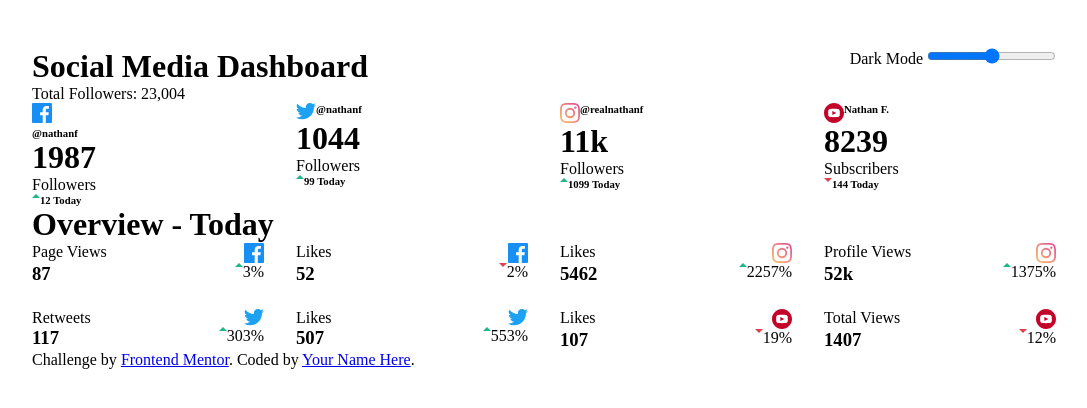
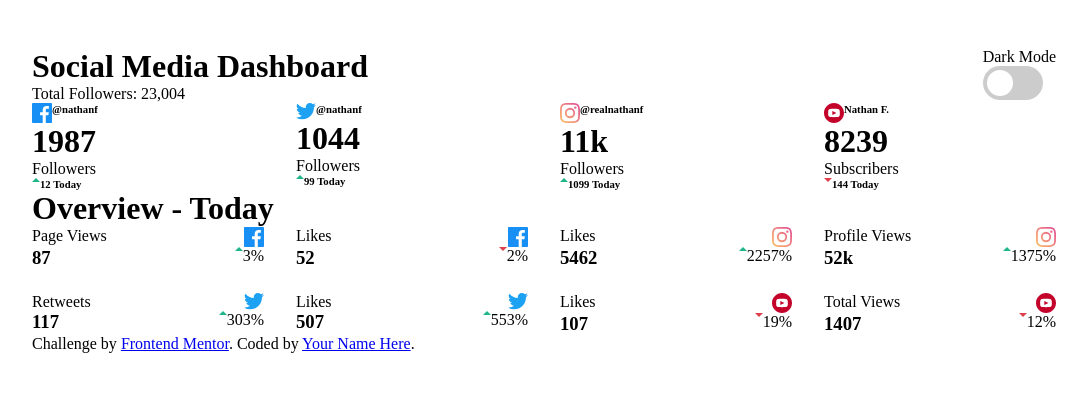
Before and after one commit to roadblock37/social-dashboard, a website: page index.html in a window 1280 px wide. Shown: the whole page, without its empty margins (96-1183 px from the left). Drawn offline with Linux system fonts and the light colour scheme.

Commit message:
basic tile layout done

```diff
--- a/index.html
+++ b/index.html
@@ -27,8 +27,13 @@
       </div>
 
       <div class="theme-selector-container">
-        <label>Dark Mode</label>
-        <input type="range" />
+        <p>Dark Mode</p>
+        <!-- toggle switch for theme selector -->
+        <label class="switch">
+          <input type="checkbox"/>
+          <span class="slider round"></span>
+        </label>
+
       </div>
     </span>
 
@@ -36,7 +41,7 @@
     <span class="social-grid">
       <!-- facebook tile -->
       <div class="social-tile">
-        <div class="socialUser">
+        <div class="social-user">
           <!-- facebook icon as an svg -->
           <svg xmlns="http://www.w3.org/2000/svg" width="20" height="20">
             <path
@@ -322,5 +327,6 @@
         >Frontend Mentor</a
       >. Coded by <a href="#">Your Name Here</a>.
     </div>
+    <script src="./index.js"></script>
   </body>
 </html>
--- a/main.scss
+++ b/main.scss
@@ -6,17 +6,94 @@
 
 // set body padding
 body {
+    // calls mixin to set background color
+    @include theme-aware('background', 'primaryBackground');
     padding-left: 8rem;
     padding-right: 8rem;
     padding-top: 3rem;
     padding-bottom: 4rem;
 }
 
-// header container with page logo and theme selector
+// ============================
+// header container with
+// page logo and theme selector
+// ============================
 .header-container {
     display: flex;
     justify-content: space-between;
 }
+
+// ==============
+// toggle switch
+// ==============
+
+// the switch - box around the slider
+.switch {
+    position: relative;
+    display: inline-block;
+    width: 60px;
+    height: 34px;
+}
+
+// hide default html checkbox
+.switch input {
+    opacity: 0;
+    width: 0;
+    height: 0;
+}
+
+// the slider
+.slider {
+    position: absolute;
+    cursor: pointer;
+    top: 0;
+    left: 0;
+    right: 0;
+    bottom: 0;
+    // TODO
+    background-color: #ccc;
+    -webkit-transition: .4s;
+    transition: .4s;
+}
+
+.slider::before {
+    position: absolute;
+    content: "";
+    height: 26px;
+    width: 26px;
+    left: 4px;
+    bottom: 4px;
+    // TODO
+    background-color: white;
+    -webkit-transition: .4s;
+    transition: .4s;
+}
+
+// input:checked + .slider {
+//     background-color: #2196F3;
+// }
+
+// input:focus + .slider {
+//     box-shadow: 0 0 1px #2196F3;
+// }
+
+input:checked + .slider:before {
+    -webkit-transform: translateX(26px);
+    -ms-transform: translateX(26px);
+    transform: translateX(26px);
+  }
+
+  /* Rounded sliders */
+.slider.round {
+    border-radius: 34px;
+  }
+
+  .slider.round:before {
+    border-radius: 50%;
+  }
+
+
+
 
 // ================
 // social tile grid
```
Also changed, not shown: styles/_mixins.scss (+9 -9 lines), index.js (added), main.css, 1 other file.
